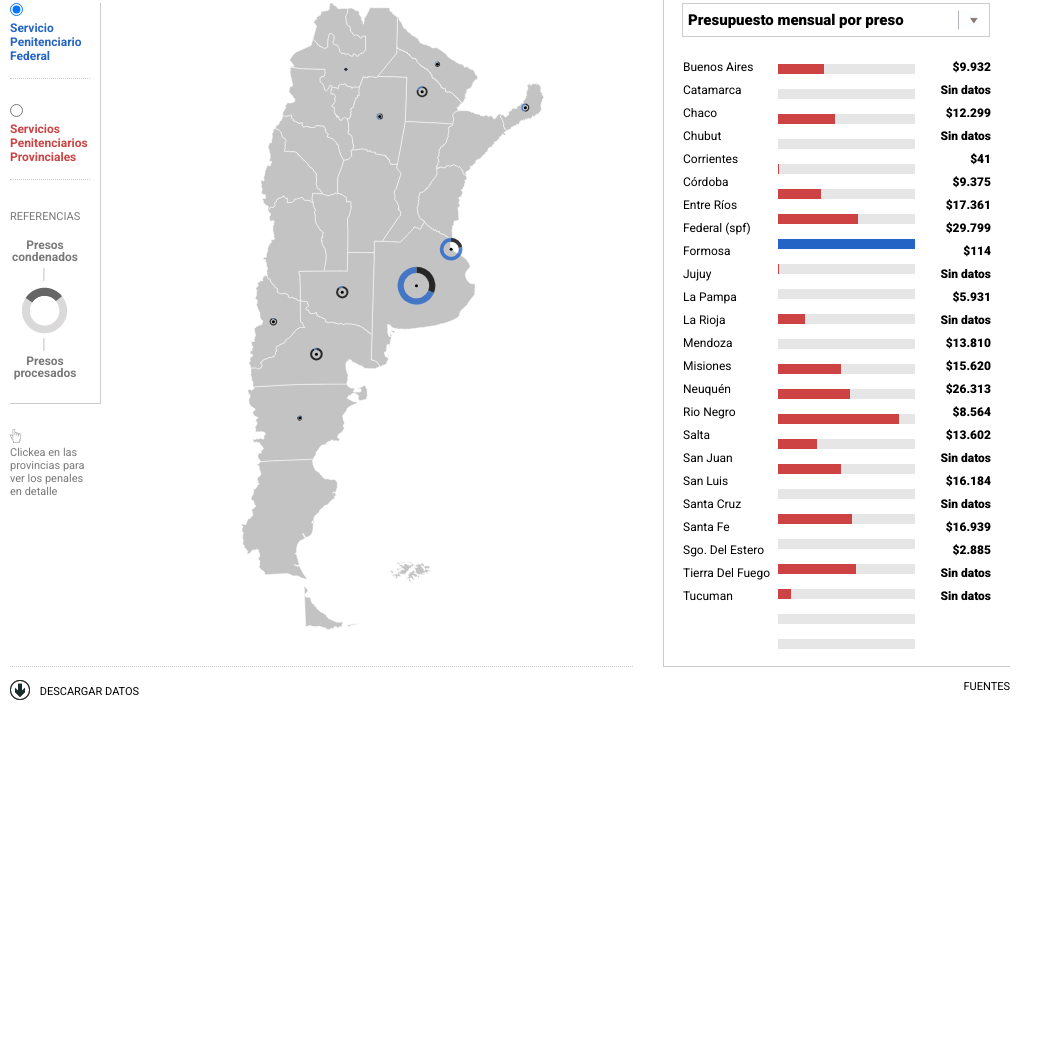
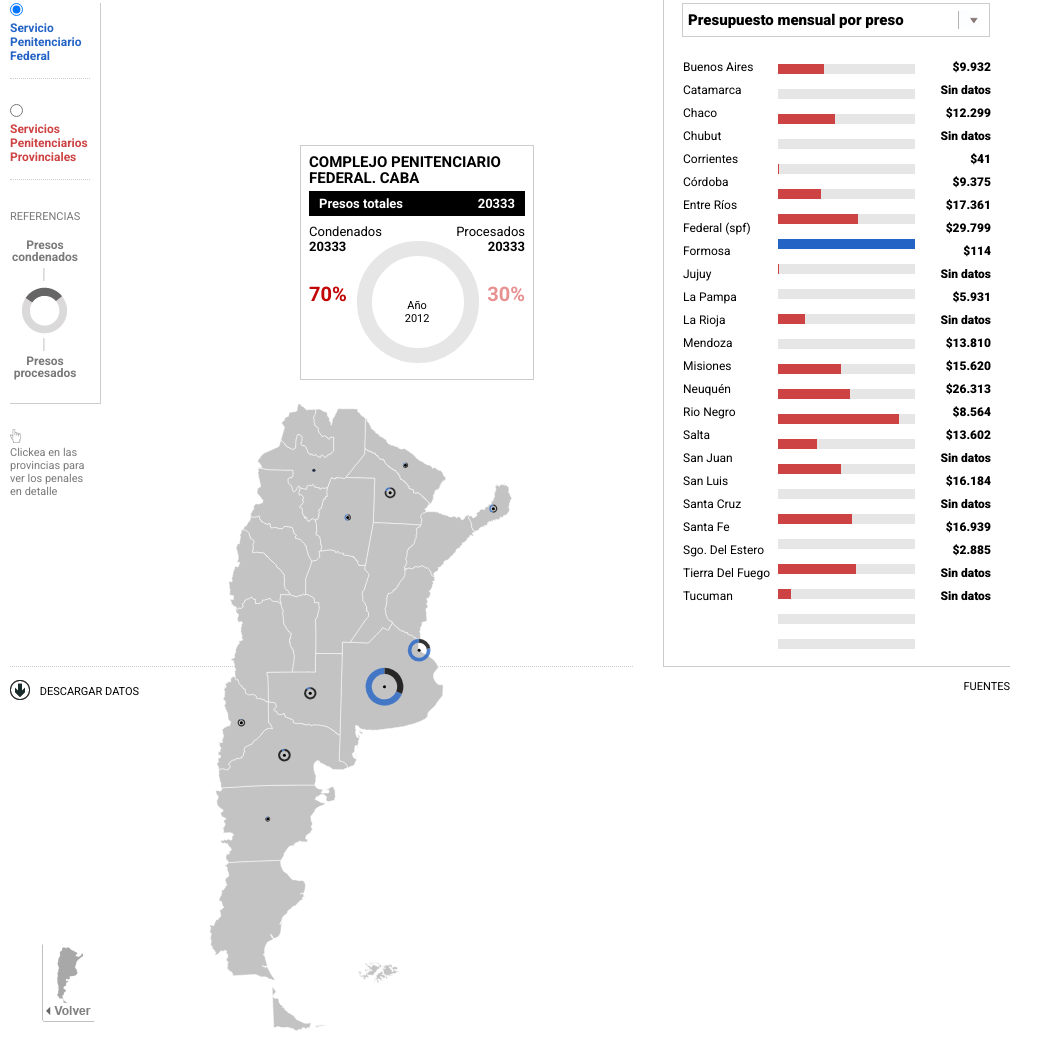
Before and after one commit to ClarinData/ServicioPenitenciario, a plain HTML site: page index.html in a window 1280 px wide. Shown: the part 155-1193 px from the top of the page, without its empty margins (0-1063 px from the left). Before the commit the page ends 883 px from the top, so only its background shows below. Drawn offline with Linux system fonts and the light colour scheme; a web font is replaced by a local one.

Commit message:
Boton de volver en el mapa + tooltip (class=hidden)

```diff
--- a/index.html
+++ b/index.html
@@ -21,7 +21,7 @@
 		<!-- <article id="referencias">
 			<h3>Presos por penal</h3>
 		</article> -->
-		<div id="tooltip" style="display:none;">
+		<div id="tooltip" class="hidden">
 			<h4>Complejo penitenciario federal. CABA</h4>
 			<div id="tooltipContainer">
 			<p id="presosTotales">Presos totales<span>20333</span></p>
@@ -60,7 +60,9 @@
 					</div>
 				</div>
 			</div>
-			<div id="map"></div>
+			<div id="map">
+				<img id="back" class="hidden" src="images/Boton_volver.png">
+			</div>
 			<div id="aclaracion">
 				<img src="images/mano.jpg" alt="pointer" height="14" width="11"/><br />
 				Clickea en las provincias para ver los penales en detalle
```
